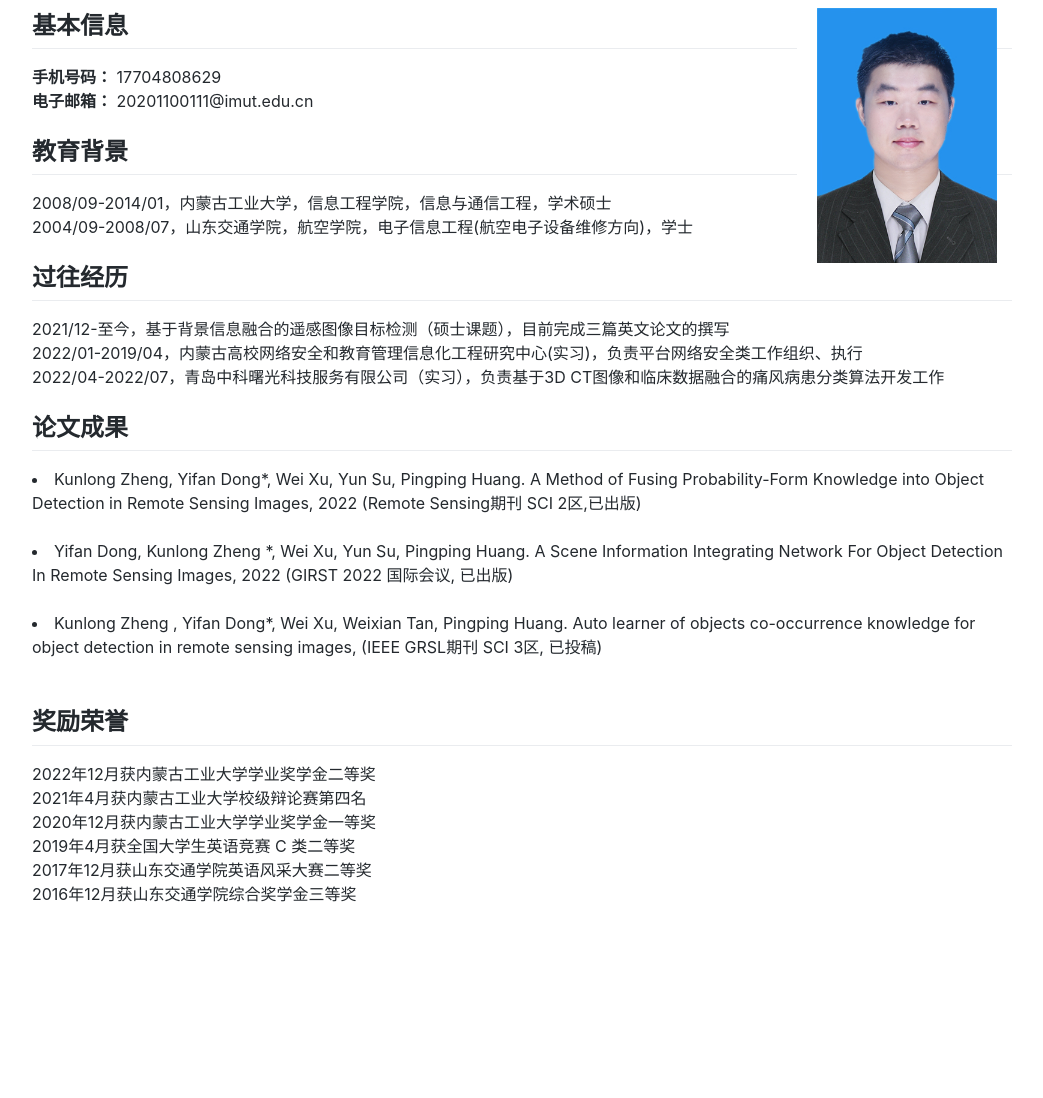
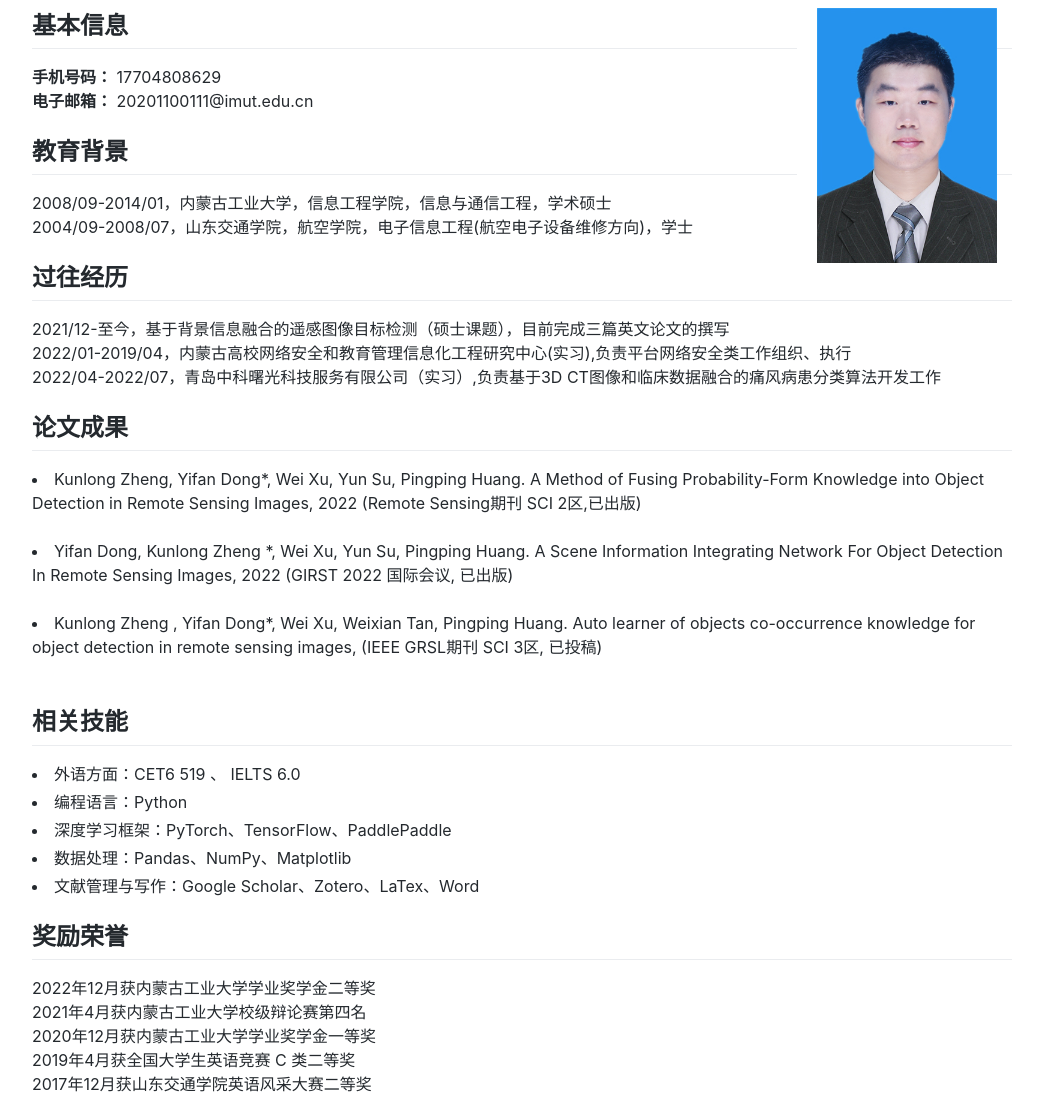
Before and after one commit to Glenn-zkl/resume_CN, a plain HTML site: page index.html in a window 1280 px wide. Shown: the part 120-1218 px from the top of the page, without its empty margins (118-1161 px from the left). Before the commit the page ends 1058 px from the top, so only its background shows below. Drawn offline with Linux system fonts and the light colour scheme.

Commit message:
Update index.html

```diff
--- a/index.html
+++ b/index.html
@@ -76,8 +76,8 @@
 
 <h2 id="过往经历">过往经历<a class="anchorjs-link "  aria-label="Anchor" data-anchorjs-icon="" style="font: 1em / 1 anchorjs-icons; padding-left: 0.375em;"></a></h2>
 <p>2021/12-至今，基于背景信息融合的遥感图像目标检测（硕士课题），目前完成三篇英文论文的撰写<br>
-2022/01-2019/04，内蒙古高校网络安全和教育管理信息化工程研究中心(实习)，负责平台网络安全类工作组织、执行 <br>
-2022/04-2022/07，青岛中科曙光科技服务有限公司（实习），负责基于3D CT图像和临床数据融合的痛风病患分类算法开发工作<br>
+2022/01-2019/04，内蒙古高校网络安全和教育管理信息化工程研究中心(实习),负责平台网络安全类工作组织、执行 <br>
+2022/04-2022/07，青岛中科曙光科技服务有限公司（实习）,负责基于3D CT图像和临床数据融合的痛风病患分类算法开发工作<br>
 </p>
 
 <h2 id="论文成果">论文成果<a class="anchorjs-link "  aria-label="Anchor" data-anchorjs-icon="" style="font: 1em / 1 anchorjs-icons; padding-left: 0.375em;"></a></h2>
@@ -91,6 +91,27 @@
   <li>
     Kunlong Zheng , Yifan Dong*, Wei Xu, Weixian Tan, Pingping Huang. Auto learner of objects co-occurrence knowledge for object detection in remote sensing images,  (IEEE GRSL期刊 SCI 3区, 已投稿)
   </li>    <br>
+</p>
+<h2 id="相关技能">相关技能<a class="anchorjs-link "  aria-label="Anchor" data-anchorjs-icon="" style="font: 1em / 1 anchorjs-icons; padding-left: 0.375em;"></a></h2>
+<p>
+  <li>
+  外语方面：CET6 519 、 IELTS 6.0
+  </li>
+  <li>
+  编程语言：Python
+  </li>
+  <li>
+  深度学习框架：PyTorch、TensorFlow、PaddlePaddle
+  </li>
+  <li>
+  数据处理：Pandas、NumPy、Matplotlib
+  </li>
+
+  <li>
+  文献管理与写作：Google Scholar、Zotero、LaTex、Word
+  </li>
+
+
 </p>
 
 <h2 id="奖励荣誉">奖励荣誉<a class="anchorjs-link "  aria-label="Anchor" data-anchorjs-icon="" style="font: 1em / 1 anchorjs-icons; padding-left: 0.375em;"></a></h2>
```
